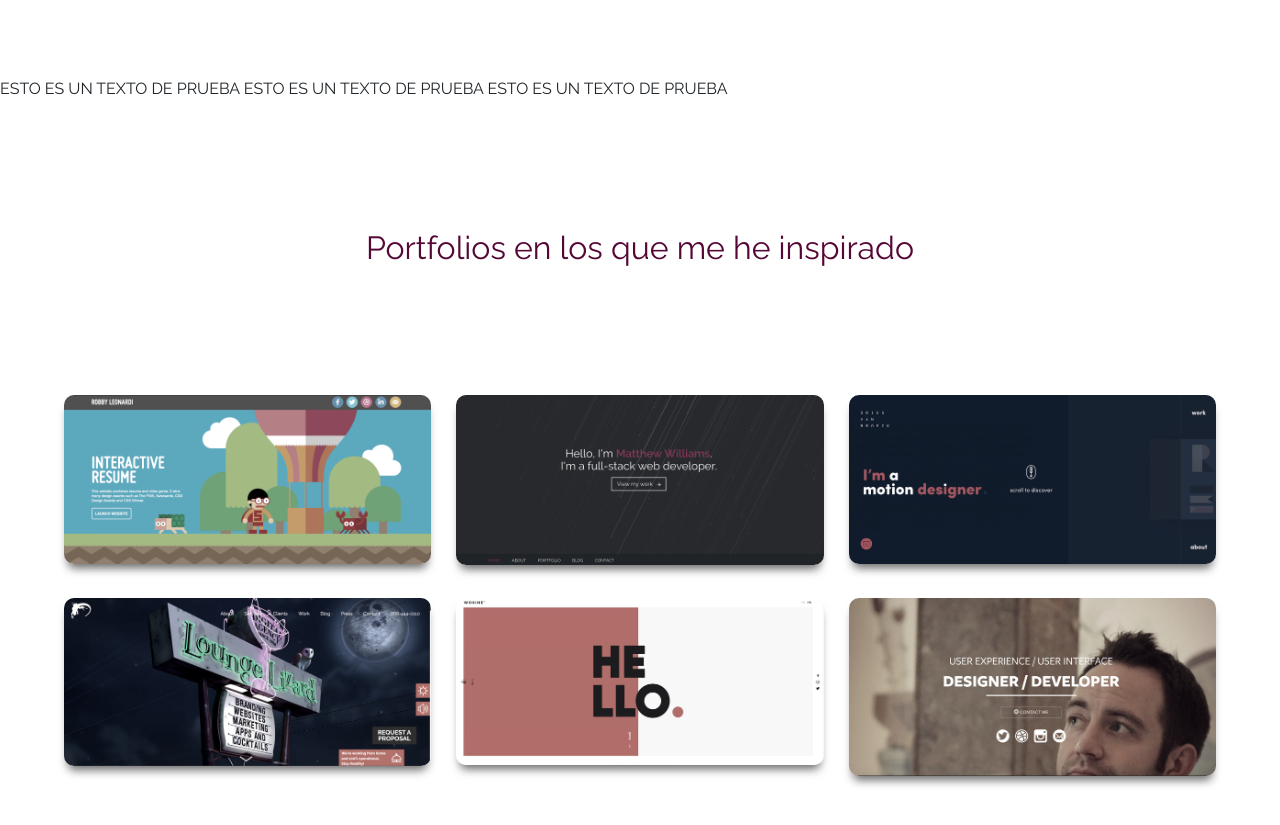
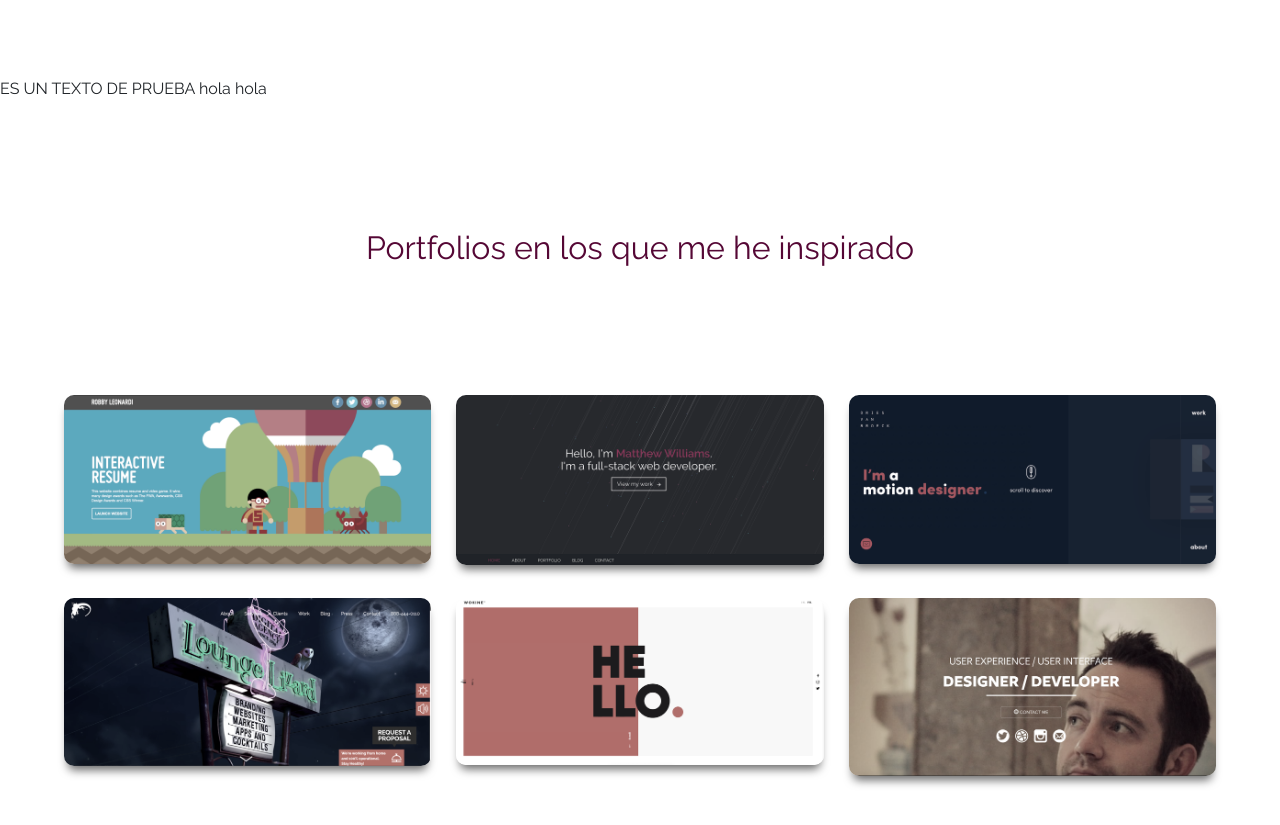
Before and after one commit to AmorosJulian/portfolio, a website: page index.html in a window 1280 px wide. Shown: the part 2089-2914 px from the top of the page. Drawn offline with nearby package versions, Linux system fonts and the light colour scheme.

Commit message:
sin cambios de codigo

```diff
--- a/index.html
+++ b/index.html
@@ -208,7 +208,7 @@
         </section>
 
         <section>
-            <p>ESTO ES UN TEXTO DE PRUEBA ESTO ES UN TEXTO DE PRUEBA ESTO ES UN TEXTO DE PRUEBA </p>
+            <p>ES UN TEXTO DE PRUEBA hola hola</p>
         </section>
 
         <!-- PORTFOLIO -->
```
Also changed, not shown: 1 other file.
